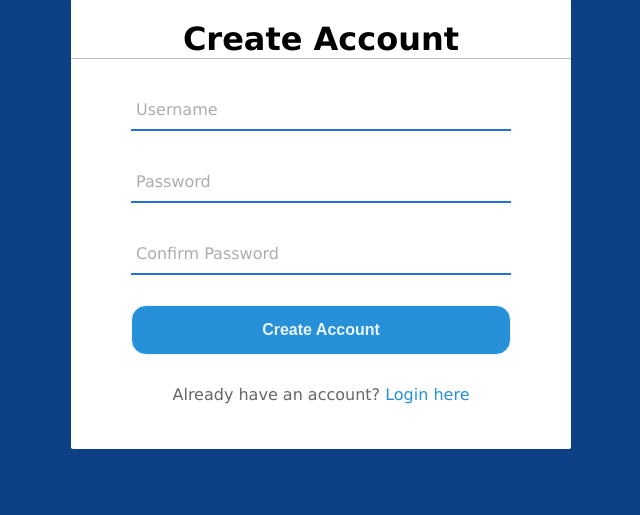
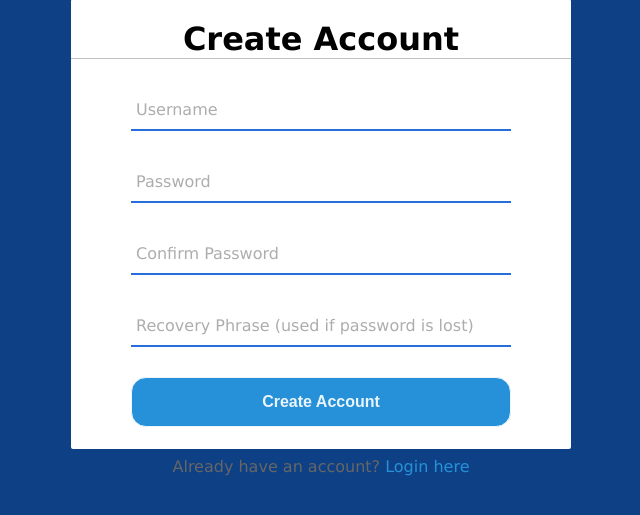
Before and after one commit to tobinschleifer1/91896, a Flask app: page /create_account in a window 1280 px wide. Shown: the part 221-736 px from the top of the page, without its empty margins (319-959 px from the left). Run offline with Flask 3, Linux system fonts and the light colour scheme.

Commit message:
Add recovery phrase input to account creation form and update user model

```diff
--- a/Templates/create_account.html
+++ b/Templates/create_account.html
@@ -28,6 +28,12 @@
             <span></span>
         </div>
 
+        <div class="txt_field">
+            <input type="text" name="recovery_phrase" required>
+            <label>Recovery Phrase (used if password is lost)</label>
+            <span></span>
+        </div>
+
         <input type="submit" value="Create Account">
 
         <div class="users_signup">
--- a/workout_tracker/app.py
+++ b/workout_tracker/app.py
@@ -70,6 +70,10 @@
         new_user = User(Username=username, password_hash=hashed_password)
         db.session.add(new_user)
         db.session.commit()
+
+        recovery_phrase = request.form['recovery_phrase']
+        new_user = User(Username=username, password_hash=hashed_password, recovery_phrase=recovery_phrase)
+
 
         session['user_id'] = new_user.ID
         return redirect(url_for('profile_setup'))
```
Also changed, not shown: workout_tracker/a.db.
